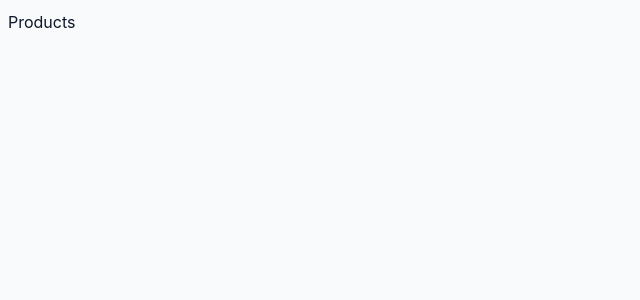
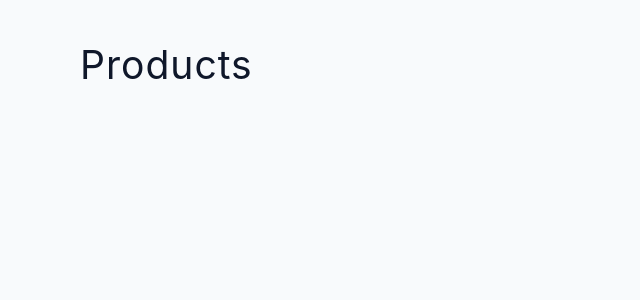
Before and after one commit to serhatbek/react-12-router-dom, a React (Create React App) app: page /products in a window 1280 px wide. Shown: the top 300 px of the page, without its empty margins (0-640 px from the left). Built offline with nearby package versions, Linux system fonts and the light colour scheme.

Commit message:
page compnents

```diff
--- a/src/pages/About.js
+++ b/src/pages/About.js
@@ -1,7 +1,11 @@
 import React from 'react';
 
 const About = () => {
-  return <div>About</div>;
+  return (
+    <section className='section'>
+      <h2>About</h2>
+    </section>
+  );
 };
 
 export default About;
--- a/src/pages/Home.js
+++ b/src/pages/Home.js
@@ -1,7 +1,7 @@
 import React from 'react';
 
 const Home = () => {
-  return <div>Home</div>;
+  return <section className='section'>Home</section>;
 };
 
 export default Home;
--- a/src/pages/Products.js
+++ b/src/pages/Products.js
@@ -1,7 +1,11 @@
 import React from 'react';
 
 const Products = () => {
-  return <div>Products</div>;
+  return (
+    <section className='section'>
+      <h2>Products</h2>
+    </section>
+  );
 };
 
 export default Products;
```
